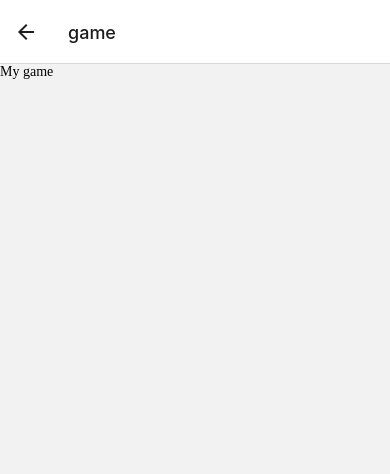
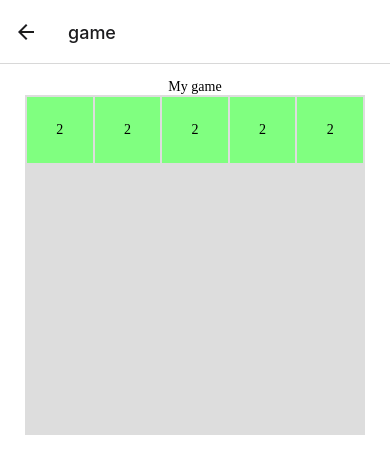
Before and after one commit to seyton35/2048, a React Native app: screen /game in a window 390 px wide. Shown: the top 474 px of the page. Built offline with nearby package versions, Linux system fonts and the light colour scheme.

Commit message:
few new components

```diff
--- a/App.tsx
+++ b/App.tsx
@@ -3,7 +3,5 @@ import Main from './src/Main';
 export default function App(): JSX.Element {
   return (
     <Main />
-    // <NavigationContainer>
-    // </NavigationContainer>
   );
 }
--- a/src/components/custom/Txt.tsx
+++ b/src/components/custom/Txt.tsx
@@ -2,7 +2,7 @@ import React from 'react'
 import { StyleSheet, Text, View } from 'react-native'
 
 type Props = {
-    children: string,
+    children: string | number,
     style?: {},
 }
 
--- /dev/null
+++ b/src/components/native/Cell.tsx
@@ -0,0 +1,40 @@
+import { View, StyleSheet, Dimensions } from 'react-native'
+import Txt from '../custom/Txt'
+
+interface Props {
+    // children: React.ReactNode,
+    count: number
+}
+
+export default function Cell({ count }: Props) {
+    const Width = Dimensions.get('window').width;
+
+
+    function getStyle() {
+        const style = {
+            width: (Width - 62) / 5,
+            height: (Width - 62) / 5,
+
+        }
+        return style
+    }
+
+    return (
+        <View style={[styles.cell, getStyle()]}>
+            <Txt style={styles.cellTxt}>{count}</Txt>
+        </View>
+    )
+}
+
+const styles = StyleSheet.create({
+    cell: {
+        backgroundColor: '#80ff80',
+        width:10,
+        height:10,
+        margin:1,
+        alignItems: 'center',
+        justifyContent: 'center'
+    },
+    cellTxt: {
+    }
+})
--- /dev/null
+++ b/src/components/native/Field.tsx
@@ -0,0 +1,23 @@
+import { View, StyleSheet, Dimensions } from 'react-native'
+
+interface Props {
+    children: React.ReactNode
+}
+
+export default function Field({ children }: Props) {
+    const Width = Dimensions.get('window').width;
+    return (
+        <View style={[styles.field, { width: Width - 50, height: Width - 50 }]}>
+            {children}
+        </View>
+    )
+}
+
+const styles = StyleSheet.create({
+    field: {
+        backgroundColor: '#ddd',
+        padding:1,
+        display:'flex',
+        flexDirection:'row'
+    }
+})
--- a/src/screens/Game.tsx
+++ b/src/screens/Game.tsx
@@ -1,10 +1,29 @@
-import { View } from 'react-native'
+import { View, StyleSheet } from 'react-native'
 import Txt from '../components/custom/Txt'
+import Container from '../components/reusable/Container'
+import Field from '../components/native/Field'
+import Cell from '../components/native/Cell'
 
 export default function Game() {
     return (
-        <View>
-            <Txt>My game</Txt>
-        </View>
+        <Container>
+            <View style={styles.wrapper}>
+                <Txt>My game</Txt>
+                <Field>
+                    <Cell count={2}/>
+                    <Cell count={2}/>
+                    <Cell count={2}/>
+                    <Cell count={2}/>
+                    <Cell count={2}/>
+                </Field>
+            </View>
+        </Container>
     )
 }
+
+const styles = StyleSheet.create({
+    wrapper: {
+        padding: 10,
+        alignItems: 'center'
+    }
+})
```
